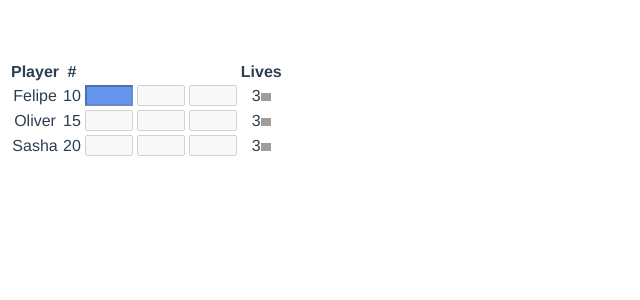
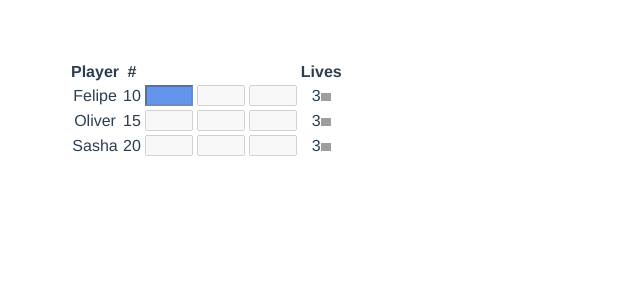
Before and after one commit to ODushyn/killing-game-darts, a Vue app: page / in a window 1280 px wide. Shown: the top 300 px of the page, without its empty margins (0-640 px from the left). Built offline with nearby package versions, Linux system fonts and the light colour scheme; grey boxes are pictures that could not be loaded.

Commit message:
add margin

```diff
--- a/src/App.vue
+++ b/src/App.vue
@@ -53,5 +53,6 @@
     text-align: center;
     color: #2c3e50;
     margin-top: 60px;
+    margin-left: 60px;
   }
 </style>
```
